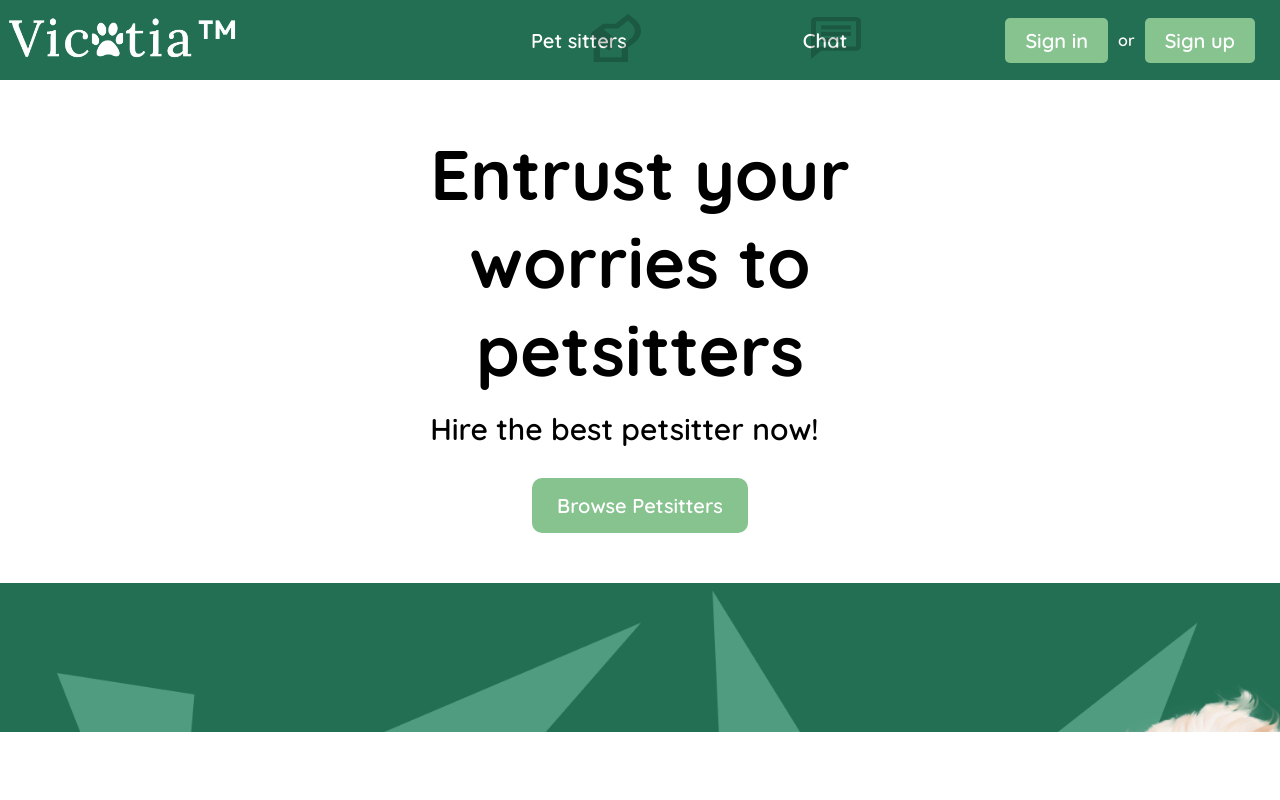
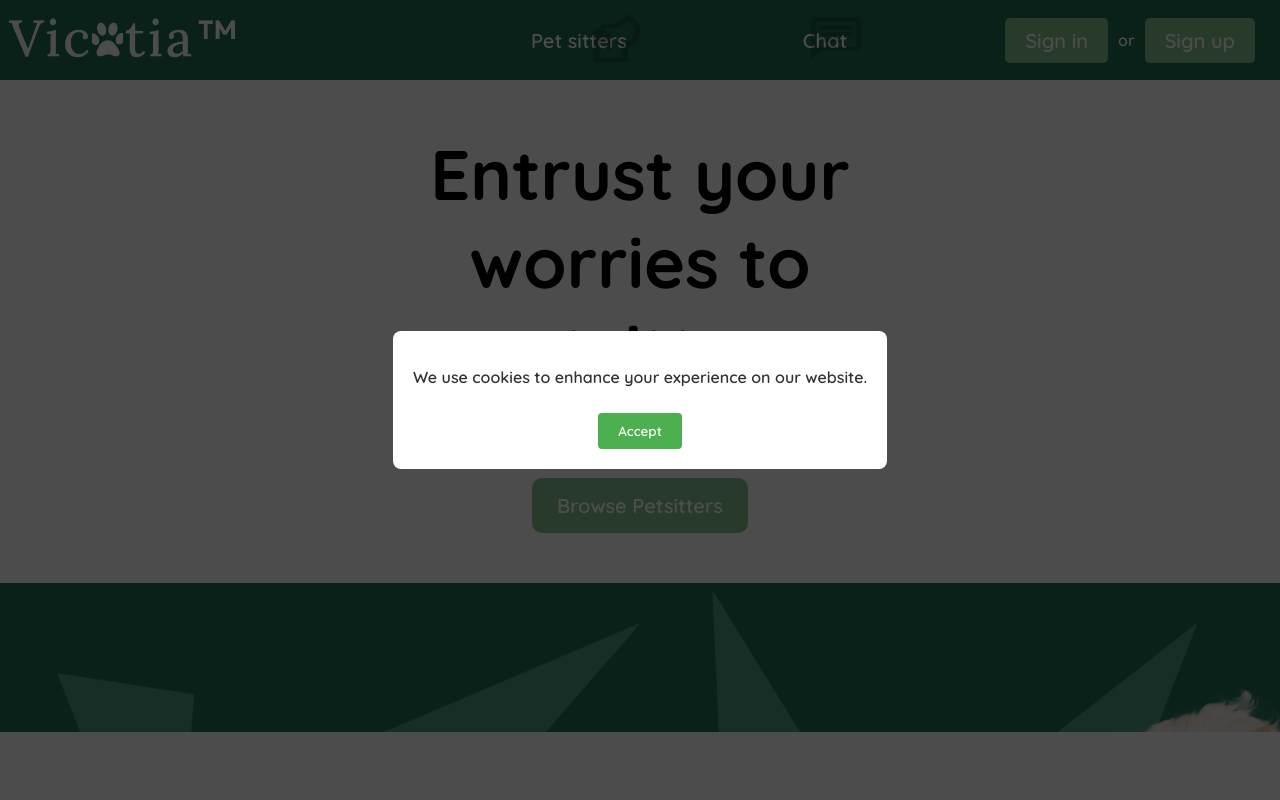
Before and after one commit to Kydoimoz/_vicatia, a Next.js app: page /home in a window 1280 px wide. Shown: the top 800 px of the page. Built offline with nearby package versions, Linux system fonts and the light colour scheme; no server answers.

Commit message:
cookies update

```diff
--- a/components/Cookie.js
+++ b/components/Cookie.js
@@ -14,7 +14,7 @@ const CookieBanner = () => {
   }, [cookies]);
 
   const handleAccept = () => {
-    setCookie('cookieConsent', true, { secure: true, maxAge: 30 * 24 * 60 * 60, sameSite: "none" });
+    setCookie('cookieConsent', true, { secure: true, maxAge: 30 * 24 * 60 * 60 });
     setIsVisible(false);
   };
 
--- a/components/Cookie.module.css
+++ b/components/Cookie.module.css
@@ -9,6 +9,7 @@
     align-items: center;
     justify-content: center;
     animation: fadeIn 0.5s ease-in-out;
+    z-index: 5000;
 }
 
 .content {
```
